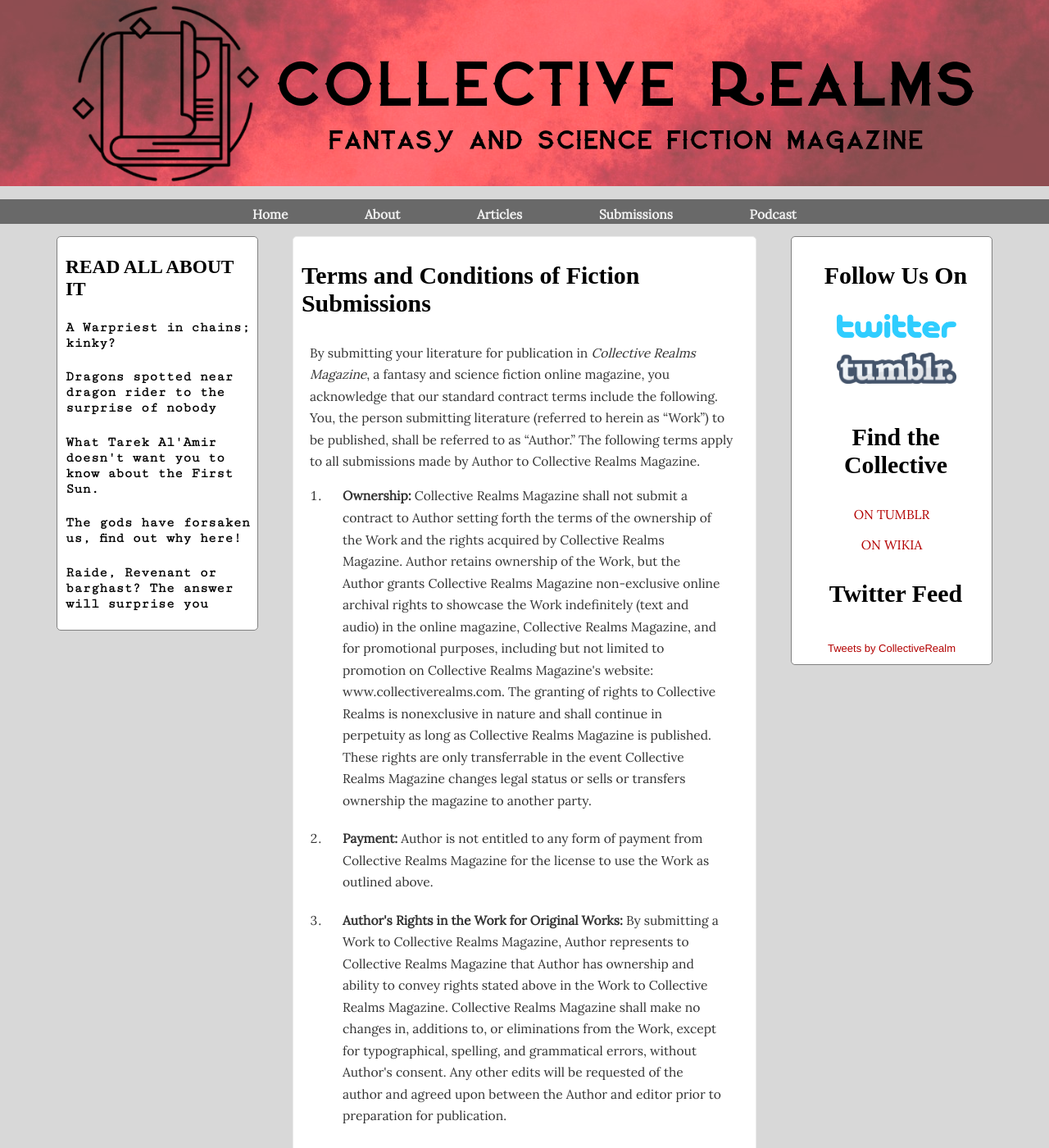
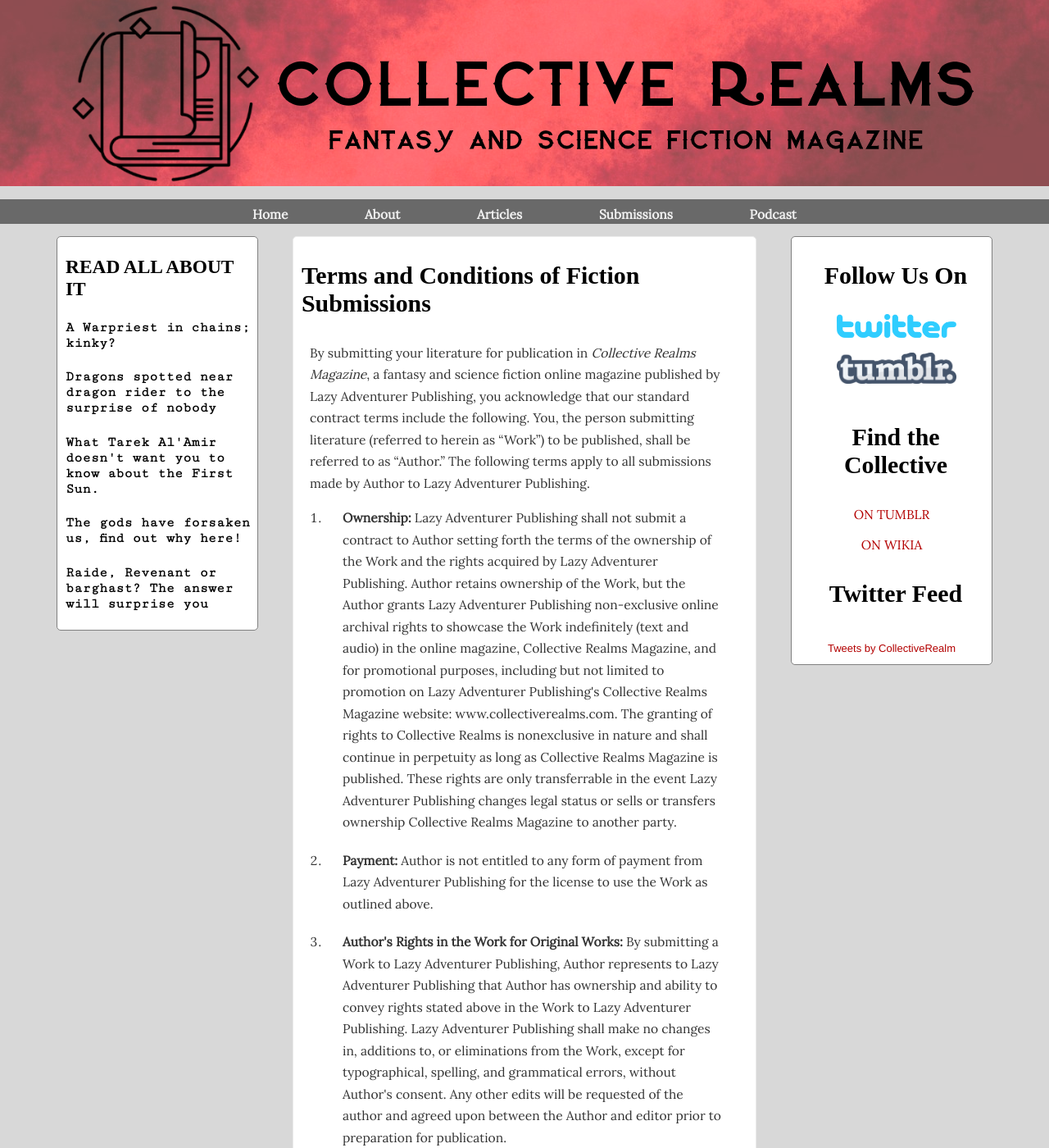
Before and after one commit to collectiverealms/collectiverealms, a Jekyll site: the page built from terms-and-conditions-of-fiction.html, in a window 1280 px wide and 1400 px high. Shown: the whole window at 82% size. Built offline with Jekyll 4.4.1, drawn with Linux system fonts in a browser that asks for light colours; some web fonts are replaced; comment, search, counter and statistics services are not loaded; some of the changed text lies outside the part shown.

Commit message:
Update terms-and-conditions-of-fiction.html

```diff
--- a/terms-and-conditions-of-fiction.html
+++ b/terms-and-conditions-of-fiction.html
@@ -4,11 +4,11 @@
 ---
 <div id="terms">
     <h3>Terms and Conditions of Fiction Submissions</h3>
-    <p>By submitting your literature for publication in <i>Collective Realms Magazine</i>, a fantasy and science fiction online magazine,  you acknowledge that our standard contract terms include the following. You, the person submitting literature (referred to herein as “Work”) to be published, shall be referred to as “Author.” The following terms apply to all submissions made by Author to Collective Realms Magazine.</p>
+    <p>By submitting your literature for publication in <i>Collective Realms Magazine</i>, a fantasy and science fiction online magazine published by Lazy Adventurer Publishing,  you acknowledge that our standard contract terms include the following. You, the person submitting literature (referred to herein as “Work”) to be published, shall be referred to as “Author.” The following terms apply to all submissions made by Author to Lazy Adventurer Publishing.</p>
     <ol>
-        <li><strong>Ownership:</strong> Collective Realms Magazine shall not submit a contract to Author setting forth the terms of the ownership of the Work and the rights acquired by Collective Realms Magazine. Author retains ownership of the Work, but the Author grants Collective Realms Magazine non-exclusive online archival rights to showcase the Work indefinitely (text and audio) in the online magazine, Collective Realms Magazine, and for promotional purposes, including but not limited to promotion on Collective Realms Magazine's website: www.collectiverealms.com. The granting of rights to Collective Realms is nonexclusive in nature and shall continue in perpetuity as long as Collective Realms Magazine is published. These rights are only transferrable in the event Collective Realms Magazine changes legal status or sells or transfers ownership the magazine to another party.</li>
-        <li><strong>Payment:</strong> Author is not entitled to any form of payment from Collective Realms Magazine for the license to use the Work as outlined above.</li>
-        <li><strong>Author's Rights in the Work for Original Works:</strong> By submitting a Work to Collective Realms Magazine, Author represents to Collective Realms Magazine that Author has ownership and ability to convey rights stated above in the Work to Collective Realms Magazine. Collective Realms Magazine shall make no changes in, additions to, or eliminations from the Work, except for typographical, spelling, and grammatical errors, without Author's consent. Any other edits will be requested of the author and agreed upon between the Author and editor prior to preparation for publication.</li>
-        <li><strong>Indemnification:</strong> In the event Author submits a Work for publication in Collective Realms Magazine, and rights in the Work do not belong to Artist or if for any reason Author is legally unable to convey the rights in the Work outlined above, Author shall indemnify and hold Collective Realms Magazine harmless against any and all claims, liabilities, damages, losses, or other harm caused by submitting the Work or Collective Realms Magazine’s use of the Work in reliance of Author’s submission of the Work to Collective Realms Magazine upon the terms and conditions stated herein.</li>
+        <li><strong>Ownership:</strong> Lazy Adventurer Publishing shall not submit a contract to Author setting forth the terms of the ownership of the Work and the rights acquired by Lazy Adventurer Publishing. Author retains ownership of the Work, but the Author grants Lazy Adventurer Publishing non-exclusive online archival rights to showcase the Work indefinitely (text and audio) in the online magazine, Collective Realms Magazine, and for promotional purposes, including but not limited to promotion on Lazy Adventurer Publishing's Collective Realms Magazine website: www.collectiverealms.com. The granting of rights to Collective Realms is nonexclusive in nature and shall continue in perpetuity as long as Collective Realms Magazine is published. These rights are only transferrable in the event Lazy Adventurer Publishing changes legal status or sells or transfers ownership Collective Realms Magazine to another party.</li>
+        <li><strong>Payment:</strong> Author is not entitled to any form of payment from Lazy Adventurer Publishing for the license to use the Work as outlined above.</li>
+        <li><strong>Author's Rights in the Work for Original Works:</strong> By submitting a Work to Lazy Adventurer Publishing, Author represents to Lazy Adventurer Publishing that Author has ownership and ability to convey rights stated above in the Work to Lazy Adventurer Publishing. Lazy Adventurer Publishing shall make no changes in, additions to, or eliminations from the Work, except for typographical, spelling, and grammatical errors, without Author's consent. Any other edits will be requested of the author and agreed upon between the Author and editor prior to preparation for publication.</li>
+        <li><strong>Indemnification:</strong> In the event Author submits a Work for publication in Collective Realms Magazine, and rights in the Work do not belong to Artist or if for any reason Author is legally unable to convey the rights in the Work outlined above, Author shall indemnify and hold Lazy Adventurer Publishing harmless against any and all claims, liabilities, damages, losses, or other harm caused by submitting the Work or Lazy Adventurer Publishing’s use of the Work in reliance of Author’s submission of the Work to Lazy Adventurer Publishing upon the terms and conditions stated herein.</li>
     </ol>
 </div>
```
